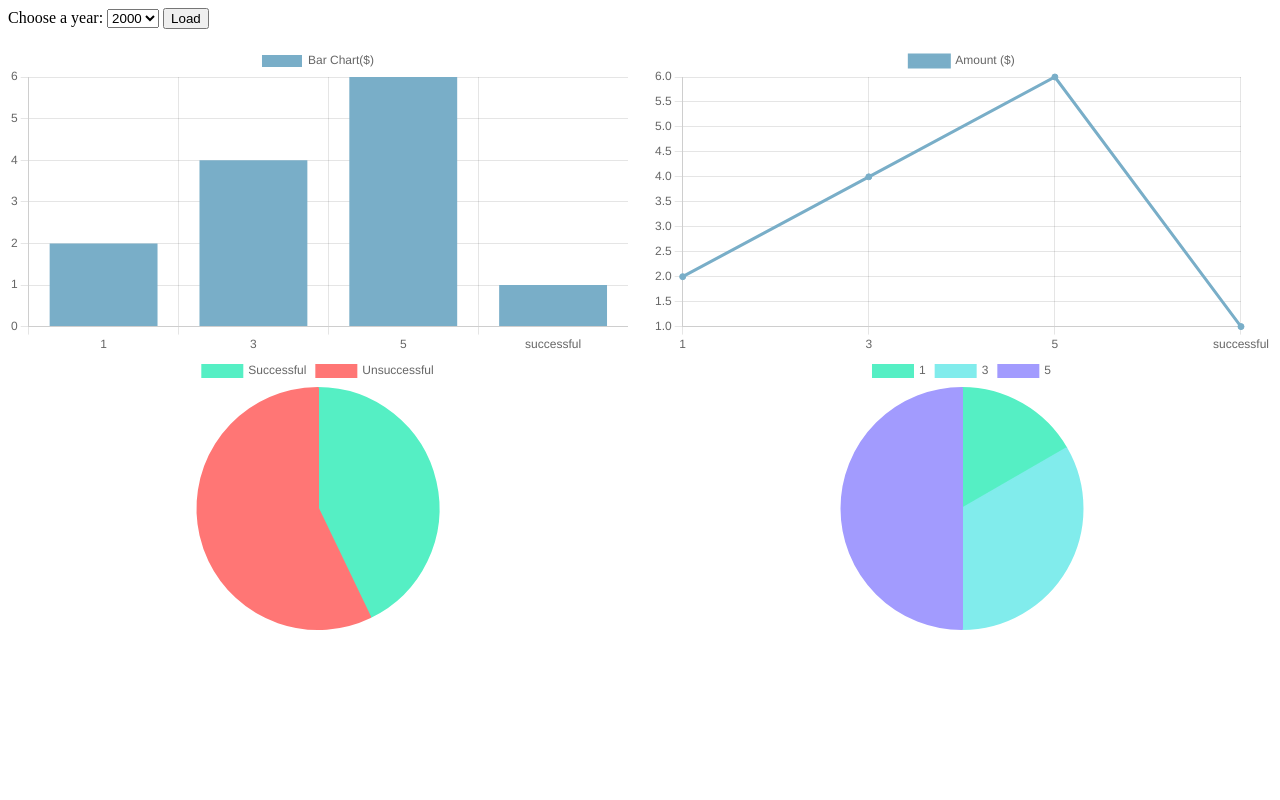
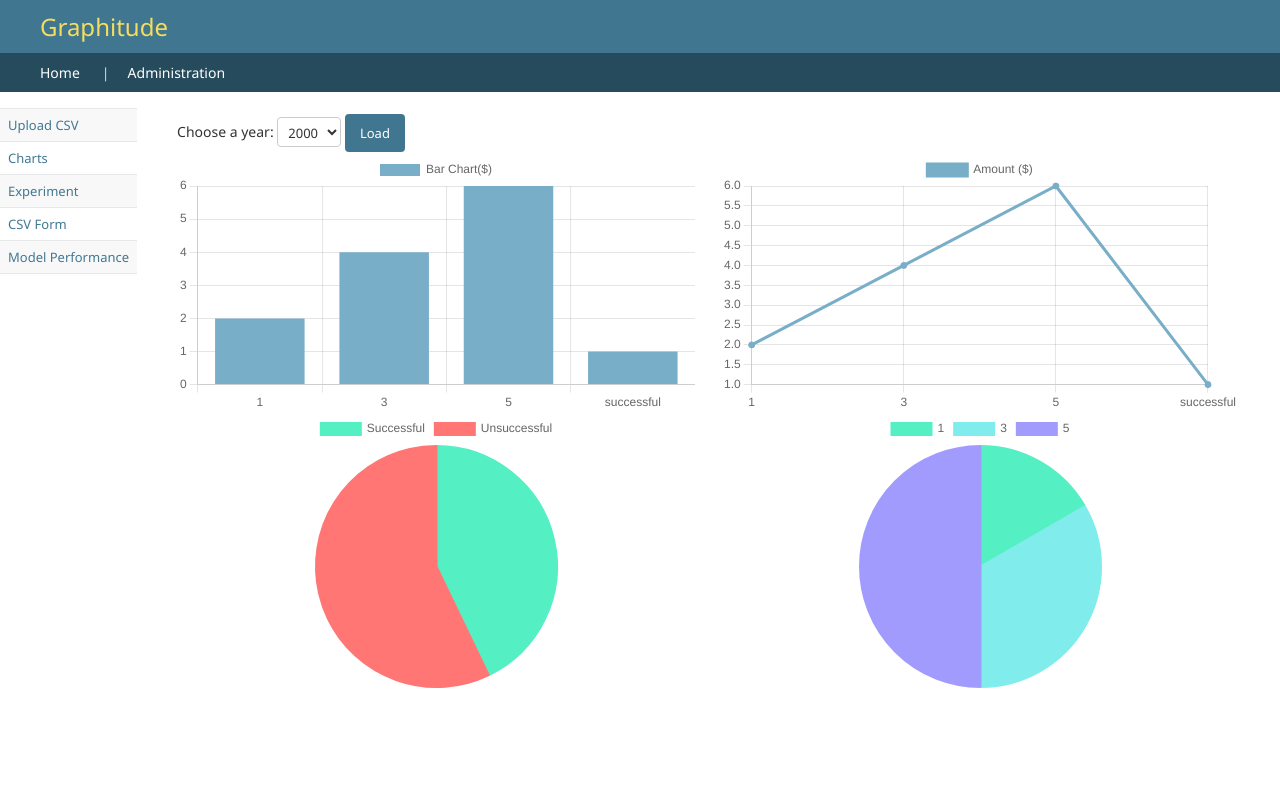
Before and after one commit to AnuragMaiti/graphitude, a Django app: page /graphapp/charts/ in a window 1280 px wide. Run offline with Django 5.2, Linux system fonts and the light colour scheme; a user stored in the database is signed in; some libraries are stand-ins or nearby versions.

Commit message:
Update page layout

```diff
--- a/graphapp/apps.py
+++ b/graphapp/apps.py
@@ -10,6 +10,7 @@ class GraphappConfig(AppConfig):
     # Customize admin site title and header
     def ready(self):
         admin.site.site_title = 'Graphitude'
-        admin.site.site_header = 'Graphitude Administration'
+        admin.site.site_header = 'Graphitude'
         admin.site.index_title = 'Graphitude Security'
-        admin.site.site_url = '/graphapp/charts'
+        admin.site.site_url = '/graphapp'
+        admin.site.enable_nav_sidebar = True
--- a/graphapp/static/app.css
+++ b/graphapp/static/app.css
@@ -1,14 +1,14 @@
 .header {
     padding: 5px;
     text-align: center;
-    background: #1abc9c;
+    background: #79AEC8;
     color: white;
     font-size: 15px;
     margin-bottom: 10px;
   }
   .button {
     margin-top: 10px;
-    background-color: #3b993e; /* Green */
+    background-color: #176189;
     border: none;
     color: white;
     padding: 15px 32px;
--- a/graphapp/templates/base.html
+++ b/graphapp/templates/base.html
@@ -34,37 +34,8 @@
     {% block header %}
     <div id="header">
         <div id="branding">
-        {% block branding %}{% endblock %}
+          <h1 id="site-name"><a href="{% url 'index' %}">Graphitude</a></h1>
         </div>
-        {% block usertools %}
-        {% if has_permission %}
-        <div id="user-tools">
-            {% block welcome-msg %}
-                {% translate 'Welcome,' %}
-                <strong>{% firstof user.get_short_name user.get_username %}</strong>.
-            {% endblock %}
-            {% block userlinks %}
-                {% if site_url %}
-                    <a href="{{ site_url }}">{% translate 'View site' %}</a> /
-                {% endif %}
-                {% if user.is_active and user.is_staff %}
-                    {% url 'django-admindocs-docroot' as docsroot %}
-                    {% if docsroot %}
-                        <a href="{{ docsroot }}">{% translate 'Documentation' %}</a> /
-                    {% endif %}
-                {% endif %}
-                {% if user.has_usable_password %}
-                <a href="{% url 'admin:password_change' %}">{% translate 'Change password' %}</a> /
-                {% endif %}
-                <form id="logout-form" method="post" action="{% url 'admin:logout' %}">
-                    {% csrf_token %}
-                    <button type="submit">{% translate 'Log out' %}</button>
-                </form>
-                {% include "admin/color_theme_toggle.html" %}
-            {% endblock %}
-        </div>
-        {% endif %}
-        {% endblock %}
         {% block nav-global %}{% endblock %}
     </div>
     {% endblock %}
@@ -73,8 +44,9 @@
       <nav aria-label="{% translate 'Breadcrumbs' %}">
         {% block breadcrumbs %}
           <div class="breadcrumbs">
-            <a href="{% url 'admin:index' %}">{% translate 'Home' %}</a>
-            {% if title %} &rsaquo; {{ title }}{% endif %}
+            <a href="{% url 'index' %}">{% translate 'Home' %}</a>
+            <span>&nbsp;&nbsp;&nbsp;&nbsp;&nbsp;|&nbsp;&nbsp;&nbsp;&nbsp;</span>
+            <a href="{% url 'admin:index' %}">{% translate 'Administration' %}</a>
           </div>
         {% endblock %}
       </nav>
@@ -82,19 +54,15 @@
     {% endif %}
 
     <div class="main" id="main">
-      {% if not is_popup and is_nav_sidebar_enabled %}
+      <div>
         {% block nav-sidebar %}
-          {% include "admin/nav_sidebar.html" %}
-        {% endblock %}
-      {% endif %}
+        {% include "nav_sidebar.html" %}
+      {% endblock %}
+
+        </div>
+      <!-- {% if not is_popup and is_nav_sidebar_enabled %} -->
+      <!-- {% endif %} -->
       <div id="content-start" class="content" tabindex="-1">
-        {% block messages %}
-          {% if messages %}
-            <ul class="messagelist">{% for message in messages %}
-              <li{% if message.tags %} class="{{ message.tags }}"{% endif %}>{{ message|capfirst }}</li>
-            {% endfor %}</ul>
-          {% endif %}
-        {% endblock messages %}
         <!-- Content -->
         <div id="content" class="{% block coltype %}colM{% endblock %}">
           {% block pretitle %}{% endblock %}
--- a/graphapp/templates/charts.html
+++ b/graphapp/templates/charts.html
@@ -1,3 +1,5 @@
+{% extends "base.html" %}
+{% block content %}
 <script src="https://cdn.jsdelivr.net/npm/chart.js@4.2.1/dist/chart.umd.min.js"></script>
 <script
   src="https://code.jquery.com/jquery-3.6.4.min.js"
@@ -150,3 +152,4 @@
     }
   });
 </script>
+{% endblock content %}
--- a/graphapp/templates/csv_table_view.html
+++ b/graphapp/templates/csv_table_view.html
@@ -11,8 +11,9 @@
 
 <body>
     <div class="container">
-        <h1>CSV</h1>
-        {% render_table table %}
+        <div class="scrollable-box">
+            {% render_table table %}
+        </div>
     </div>
 </body>
 
--- a/graphapp/templates/dynamic_form.html
+++ b/graphapp/templates/dynamic_form.html
@@ -1,6 +1,9 @@
+{% extends "base.html" %}
+{% block content %}
 <!-- dynamic_form.html -->
 <form method="post">
     {% csrf_token %}
     {{ form.as_p }}
     <button type="submit">Submit</button>
 </form>
+{% endblock content %}
--- /dev/null
+++ b/graphapp/templates/nav_sidebar.html
@@ -0,0 +1,31 @@
+<nav class="sticky" id="nav-sidebar">
+    <table class="action_list">
+        <th>
+        </th>
+        <tr>
+            <td>
+                <a href="{% url 'csvuploader' %}">Upload CSV</a>
+            </td>
+        </tr>
+        <tr>
+            <td>
+                <a href="{% url 'charts' %}"}">Charts</a>
+            </td>
+        </tr>
+        <tr>
+            <td>
+                <a href="{% url 'csvuploader' %}">Experiment</a>
+            </td>
+        </tr>
+        <tr>
+            <td>
+                <a href="{% url 'csvform' %}">CSV Form</a>
+            </td>
+        </tr>
+        <tr>
+            <td>
+                <a href="{{ site_url }}">Model Performance</a>
+            </td>
+        </tr>
+    </table>
+</nav>
--- a/graphapp/urls.py
+++ b/graphapp/urls.py
@@ -12,7 +12,7 @@ urlpatterns = [
     # Add more URLs as needed
     path('csvform/', csv_form.dynamic_form_view, name='csvform'),
 
-    path("charts/", charts.charts_view, name="graphapp-charts"),
+    path("charts/", charts.charts_view, name="charts"),
     path("charts/filter-options/", charts.get_filter_options, name="chart-filter-options"),
     path("charts/barchart/<int:year>/", charts.get_bar_chart, name="barchart"),
     path("charts/linechart/<int:year>/", charts.get_line_chart, name="linechart"),
--- a/graphapp/views/csv_form.py
+++ b/graphapp/views/csv_form.py
@@ -6,18 +6,16 @@ from django.core.files.storage import FileSystemStorage
 def dynamic_form_view(request):
     if request.method == 'POST':
         form = dynamic_form_class(request.POST)
-        if form.is_valid():
+        # if form.is_valid():
             # Process the form data
             # Example: Save to database
             # form.cleaned_data contains the validated data
-            return render(request, 'success.html', {'data': form.cleaned_data})
+        return render(request, 'result.html', {'data': form})
     else:
-
         file_name = 'CarPrice.csv'
         fs = FileSystemStorage()
         file_path = fs.path(file_name)
         headers, _ = parse_csv(file_path)
         form_class = dynamic_form_class(headers)
         form = form_class()
-    print(form.fields)
     return render(request, 'dynamic_form.html', {'form': form})
```
Also changed, not shown: graphapp/templates/csv_uploader.html (+9 -8 lines), graphapp/templates/index.html (+2 -20 lines), graphapp/templates/result.html (added, +15 -0 lines), graphapp/utils/form.py (+4 -7 lines), db.sqlite3, graphapp/templates/home_layout.html (line endings or trailing spaces).
